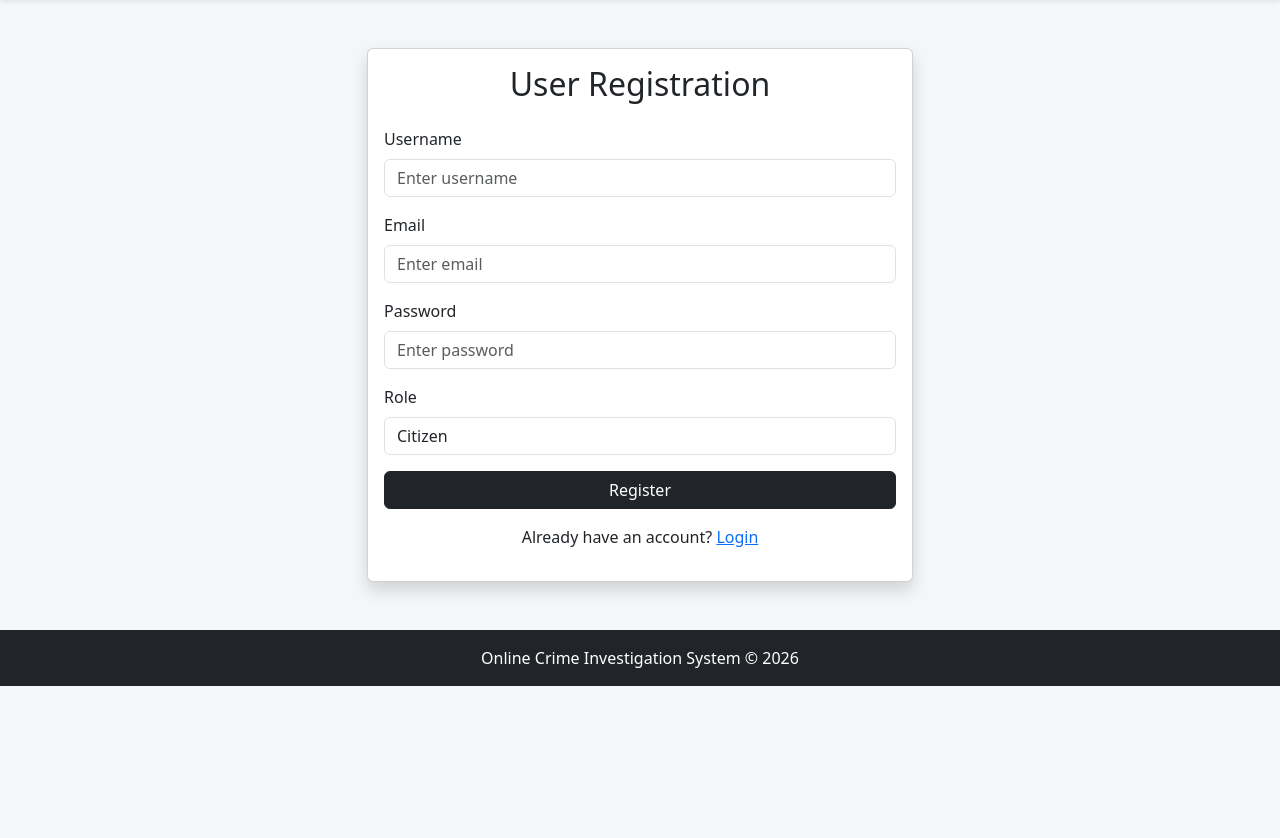
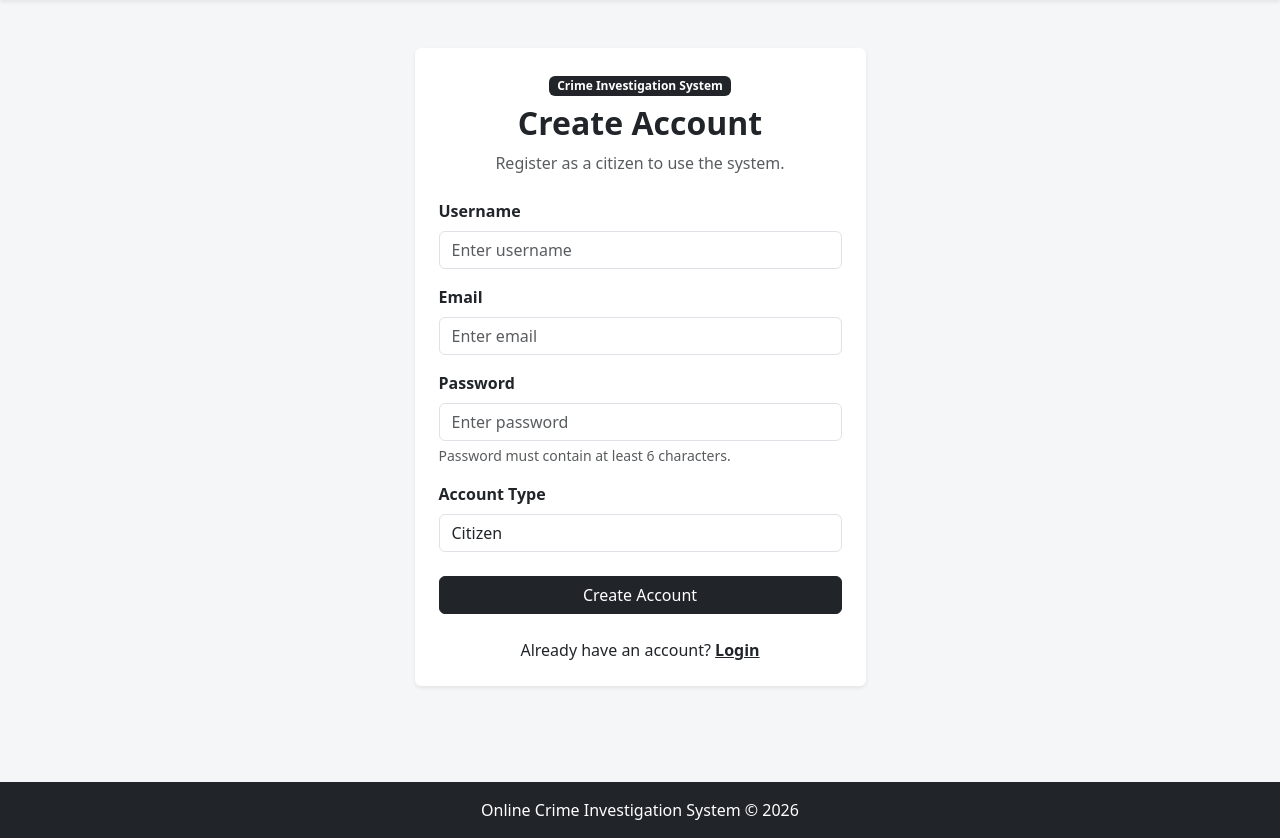
Before and after one commit to dp-01-01/-online-crime-investigation-system, a Flask app: page /register in a window 1280 px wide. Shown: the part 56-894 px from the top of the page. Before the commit the page ends 742 px from the top, so only its background shows below. Run offline with Flask 3, Linux system fonts and the light colour scheme.

Commit message:
Secure user registration roles

```diff
--- a/app.py
+++ b/app.py
@@ -141,7 +141,10 @@ def register():
         username = request.form["username"]
         email = request.form["email"]
         password = request.form["password"]
-        role = request.form["role"]
+
+        # Public registration is always for citizens.
+        # Do not trust the role sent by the browser.
+        role = "citizen"
 
         hashed_password = generate_password_hash(password)
 
@@ -186,7 +189,6 @@ def register():
         return redirect(url_for("login"))
 
     return render_template("register.html")
-
 
 # =========================
 # DASHBOARD PAGE
--- a/templates/register.html
+++ b/templates/register.html
@@ -6,31 +6,43 @@ Register - Crime Investigation System
 
 {% block content %}
 
-<div class="container mt-5">
+<div class="container py-5">
 
     <div class="row justify-content-center">
 
-        <div class="col-md-6">
+        <div class="col-md-6 col-lg-5">
 
-            <div class="card shadow">
+            <div class="card border-0 shadow-sm">
 
-                <div class="card-body">
+                <div class="card-body p-4">
 
-                    <h2 class="text-center mb-4">
-                        User Registration
-                    </h2>
+                    <!-- Page Heading -->
+
+                    <div class="text-center mb-4">
+
+                        <span class="badge bg-dark mb-2">
+                            Crime Investigation System
+                        </span>
+
+                        <h2 class="fw-bold">
+                            Create Account
+                        </h2>
+
+                        <p class="text-muted mb-0">
+                            Register as a citizen to use the system.
+                        </p>
+
+                    </div>
 
 
                     <form method="POST">
 
 
-                        <!-- =========================
-                             USERNAME
-                        ========================== -->
+                        <!-- USERNAME -->
 
                         <div class="mb-3">
 
-                            <label class="form-label">
+                            <label class="form-label fw-semibold">
                                 Username
                             </label>
 
@@ -45,13 +57,11 @@ Register - Crime Investigation System
                         </div>
 
 
-                        <!-- =========================
-                             EMAIL
-                        ========================== -->
+                        <!-- EMAIL -->
 
                         <div class="mb-3">
 
-                            <label class="form-label">
+                            <label class="form-label fw-semibold">
                                 Email
                             </label>
 
@@ -66,13 +76,11 @@ Register - Crime Investigation System
                         </div>
 
 
-                        <!-- =========================
-                             PASSWORD
-                        ========================== -->
+                        <!-- PASSWORD -->
 
                         <div class="mb-3">
 
-                            <label class="form-label">
+                            <label class="form-label fw-semibold">
                                 Password
                             </label>
 
@@ -81,74 +89,75 @@ Register - Crime Investigation System
                                 name="password"
                                 class="form-control"
                                 placeholder="Enter password"
+                                minlength="6"
                                 required
+                            >
+
+                            <div class="form-text">
+                                Password must contain at least 6 characters.
+                            </div>
+
+                        </div>
+
+
+                        <!-- ROLE -->
+
+                        <div class="mb-4">
+
+                            <label class="form-label fw-semibold">
+                                Account Type
+                            </label>
+
+                            <input
+                                type="text"
+                                class="form-control"
+                                value="Citizen"
+                                readonly
+                            >
+
+                            <!--
+                                The role is fixed as citizen.
+                                Admin and Investigator accounts
+                                should not be created through
+                                public registration.
+                            -->
+
+                            <input
+                                type="hidden"
+                                name="role"
+                                value="citizen"
                             >
 
                         </div>
 
 
-                        <!-- =========================
-                             ROLE
-                        ========================== -->
-
-                        <div class="mb-3">
-
-                            <label class="form-label">
-                                Role
-                            </label>
-
-                            <select
-                                name="role"
-                                class="form-control"
-                                required
-                            >
-
-                                <option value="citizen">
-                                    Citizen
-                                </option>
-
-                                <option value="investigator">
-                                    Investigator
-                                </option>
-
-                                <option value="admin">
-                                    Admin
-                                </option>
-
-                            </select>
-
-                        </div>
-
-
-                        <!-- =========================
-                             REGISTER BUTTON
-                        ========================== -->
+                        <!-- REGISTER BUTTON -->
 
                         <button
                             type="submit"
                             class="btn btn-dark w-100"
                         >
-                            Register
+                            Create Account
                         </button>
 
 
                     </form>
 
 
-                    <!-- =========================
-                         LOGIN LINK
-                    ========================== -->
+                    <!-- LOGIN LINK -->
 
-                    <p class="text-center mt-3">
+                    <p class="text-center mt-4 mb-0">
 
                         Already have an account?
 
-                        <a href="/login">
+                        <a
+                            href="/login"
+                            class="fw-semibold text-dark"
+                        >
                             Login
                         </a>
 
                     </p>
-
 
                 </div>
 
```
